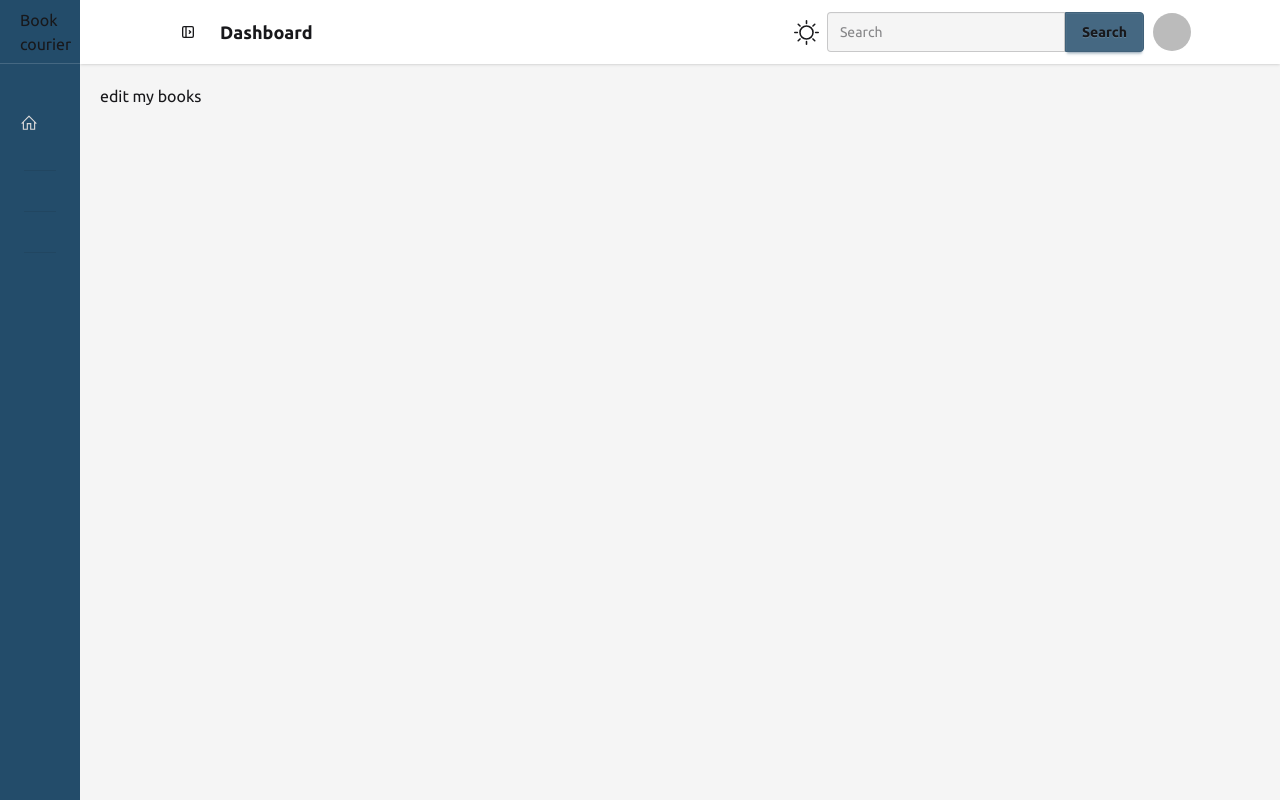
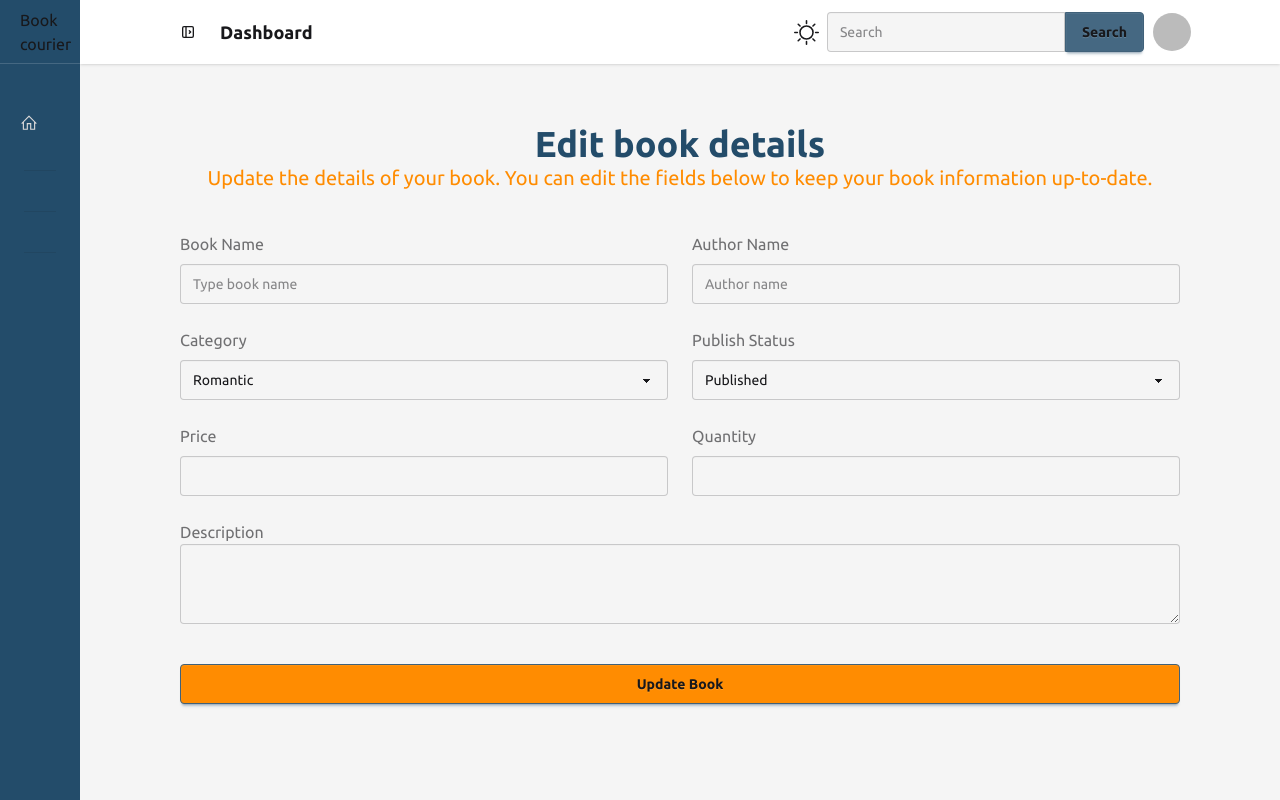
Before and after one commit to getSohelRana/book-courier-client, a React (Vite) app: page /dashboard/my-books/1 in a window 1280 px wide. Built offline with nearby package versions, Linux system fonts and the light colour scheme; no server answers; sample sign-in values are in the browser's storage.

Commit message:
librarian edit functionality implement

```diff
--- a/src/pages/dashboard/librarian/myBooks/MyBooksEdit.jsx
+++ b/src/pages/dashboard/librarian/myBooks/MyBooksEdit.jsx
@@ -1,13 +1,201 @@
-import React from 'react';
-import { useParams } from 'react-router';
+import { useMutation, useQuery, useQueryClient } from "@tanstack/react-query";
+import axios from "axios";
+import React, { useEffect } from "react";
+import { useParams } from "react-router";
+import Container from "../../../../components/shared/Container";
+import { useForm } from "react-hook-form";
+import showToast from "../../../../utilities/showToast/showToast";
+import Loading from "../../../../components/shared/loading/Loading";
 
 const MyBooksEdit = () => {
-  const {id} = useParams();
-  console.log(id)
+  const { id } = useParams();
+  const queryClient = useQueryClient();
+
+  // Fetch book data
+  const { data: bookData, isLoading } = useQuery({
+    queryKey: ["book", id],
+    queryFn: async () => {
+      const res = await axios.get(`http://localhost:5000/all-books/${id}`);
+      return res.data.data;
+    },
+  });
+  console.log(bookData)
+  // React Hook Form
+  const {
+    register,
+    handleSubmit,
+    reset,
+    formState: { errors },
+  } = useForm({
+    mode: "onChange",
+  });
+
+  // Reset form when bookData arrives
+  useEffect(() => {
+    if (bookData) {
+      reset({
+        bookName: bookData.bookName,
+        authorName: bookData.authorName,
+        category: bookData.category,
+        description: bookData.description,
+        price: bookData.price,
+        quantity: bookData.quantity,
+        publish: bookData.publish,
+      });
+    }
+  }, [bookData, reset]);
+
+  // Mutation to update book
+  const { mutateAsync, isPending } = useMutation({
+    mutationFn: async (payload) => {
+      const res = await axios.patch(
+        `http://localhost:5000/all-books/${id}`,
+        payload,
+      );
+      return res.data;
+    },
+    onSuccess: () => {
+      showToast("success", "Book updated successfully");
+      queryClient.invalidateQueries({ queryKey: ["book", id] });
+    },
+    onError: (error) => {
+      showToast(
+        "error",
+        error.response?.data?.message || "Failed to update book",
+      );
+    },
+  });
+
+  const handleEditBook = async (data) => {
+    const payload = {
+      bookName: data.bookName,
+      authorName: data.authorName,
+      category: data.category,
+      description: data.description,
+      price: Number(data.price),
+      quantity: Number(data.quantity),
+      publish: data.publish,
+    };
+    await mutateAsync(payload);
+  };
+
+  if (isLoading) return <Loading></Loading>;
+
   return (
-    <div>
-      edit  my books
-    </div>
+    <Container>
+      <div className="max-w-5xl mx-auto my-10">
+        <div className="mb-10">
+          <h1 className="heading_title">Edit book details </h1>
+          <p className="heading_subtitle">
+            Update the details of your book. You can edit the fields below to
+            keep your book information up-to-date.
+          </p>
+        </div>
+        <form onSubmit={handleSubmit(handleEditBook)}>
+          <fieldset className="grid grid-cols-1 md:grid-cols-2 gap-6">
+            {/* Book Name */}
+            <div className="space-y-2">
+              <label className="label">Book Name</label>
+              <input
+                type="text"
+                placeholder="Type book name"
+                className={`input w-full ${errors.bookName ? "input-error" : ""}`}
+                {...register("bookName", { required: "Book name is required" })}
+              />
+            </div>
+
+            {/* Author Name */}
+            <div className="space-y-2">
+              <label className="label">Author Name</label>
+              <input
+                type="text"
+                placeholder="Author name"
+                className={`input w-full ${errors.authorName ? "input-error" : ""}`}
+                {...register("authorName", {
+                  required: "Author name is required",
+                })}
+              />
+            </div>
+
+            {/* Category */}
+            <div className="space-y-2">
+              <label className="label">Category</label>
+              <select
+                className={`select w-full ${errors.category ? "input-error" : ""}`}
+                {...register("category", { required: "Category is required" })}
+              >
+                <option value="" disabled>
+                  Select category
+                </option>
+                <option value="Romantic">Romantic</option>
+                <option value="Drama">Drama</option>
+                <option value="Fiction">Fiction</option>
+              </select>
+            </div>
+
+            {/* Publish */}
+            <div className="space-y-2">
+              <label className="label">Publish Status</label>
+              <select
+                className={`select w-full ${errors.publish ? "input-error" : ""}`}
+                {...register("publish", {
+                  required: "Publish status is required",
+                })}
+              >
+                <option value="" disabled>
+                  Select status
+                </option>
+                <option value="Published">Published</option>
+                <option value="Unpublished">Unpublished</option>
+              </select>
+            </div>
+
+            {/* Price */}
+            <div className="space-y-2">
+              <label className="label">Price</label>
+              <input
+                type="number"
+                min={1}
+                className={`input w-full ${errors.price ? "input-error" : ""}`}
+                {...register("price", { required: "Price required", min: 1 })}
+              />
+            </div>
+
+            {/* Quantity */}
+            <div className="space-y-2">
+              <label className="label">Quantity</label>
+              <input
+                type="number"
+                min={1}
+                className={`input w-full ${errors.quantity ? "input-error" : ""}`}
+                {...register("quantity", {
+                  required: "Quantity required",
+                  min: 1,
+                })}
+              />
+            </div>
+
+            {/* Description */}
+            <div className="md:col-span-2">
+              <label className="label">Description</label>
+              <textarea
+                className={`textarea w-full ${errors.description ? "input-error" : ""}`}
+                {...register("description", {
+                  required: "Description required",
+                })}
+              />
+            </div>
+
+            {/* Submit */}
+            <div className="md:col-span-2">
+              <button type="submit" className="btn bg-secondary w-full mt-4">
+                {isPending ? "Updating..." : "Update Book"}
+              </button>
+            </div>
+          </fieldset>
+        </form>
+      </div>
+    </Container>
   );
 };
 
```
